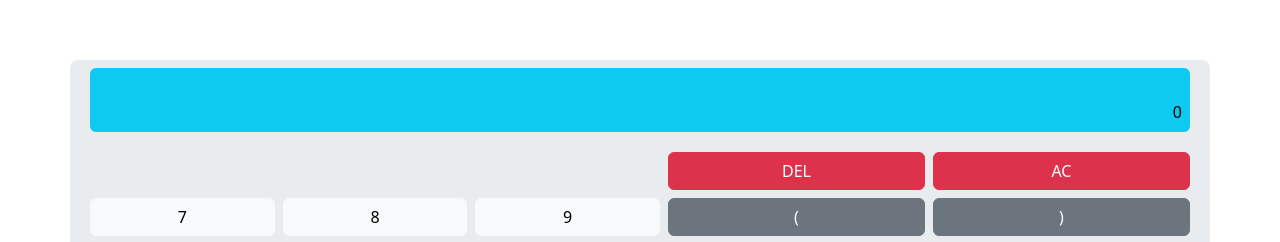
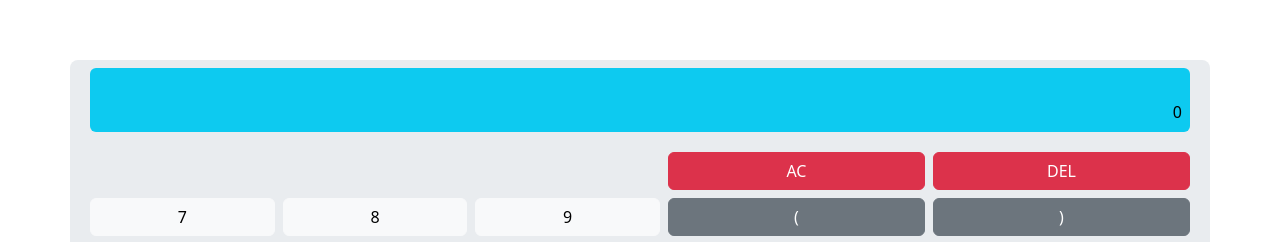
Before and after one commit to kenedyolisi/calculator_pwa, a React (Vite) app: page / in a window 1280 px wide. Shown: the part 173-415 px from the top of the page. Built offline with nearby package versions, Linux system fonts and the light colour scheme.

Commit message:
feat: add delete functionality

```diff
--- a/src/components/app.tsx
+++ b/src/components/app.tsx
@@ -15,6 +15,12 @@ export function App() {
     setInput(input + event.target?.value);
   }
 
+  function handleDeleteClick() {
+    if (input) {
+      setInput(input.slice(0, -1));
+    }
+  }
+
   return (
     <main>
       <Container className="app text-center bg-body-secondary rounded-3">
@@ -27,8 +33,8 @@ export function App() {
             <Placeholder colspan={2} />
             <Placeholder colspan={2} />
             <Placeholder colspan={2} />
-            <DeleteButton />
             <ClearButton />
+            <DeleteButton handleClick={handleDeleteClick} />
           </Row>
           <Row className="">
             <DigitButton value={7} handleClick={handleNumberClick} />
--- a/src/components/delete_button.tsx
+++ b/src/components/delete_button.tsx
@@ -1,5 +1,13 @@
 import { Button } from "react-bootstrap";
 
-export function DeleteButton() {
-  return <Button className="btn-danger col m-1">DEL</Button>;
+interface DeleteButtonProps {
+  handleClick: () => void;
 }
+
+export function DeleteButton({ handleClick }: DeleteButtonProps) {
+  return (
+    <Button className="btn-danger col m-1" onClick={handleClick}>
+      DEL
+    </Button>
+  );
+}
```
